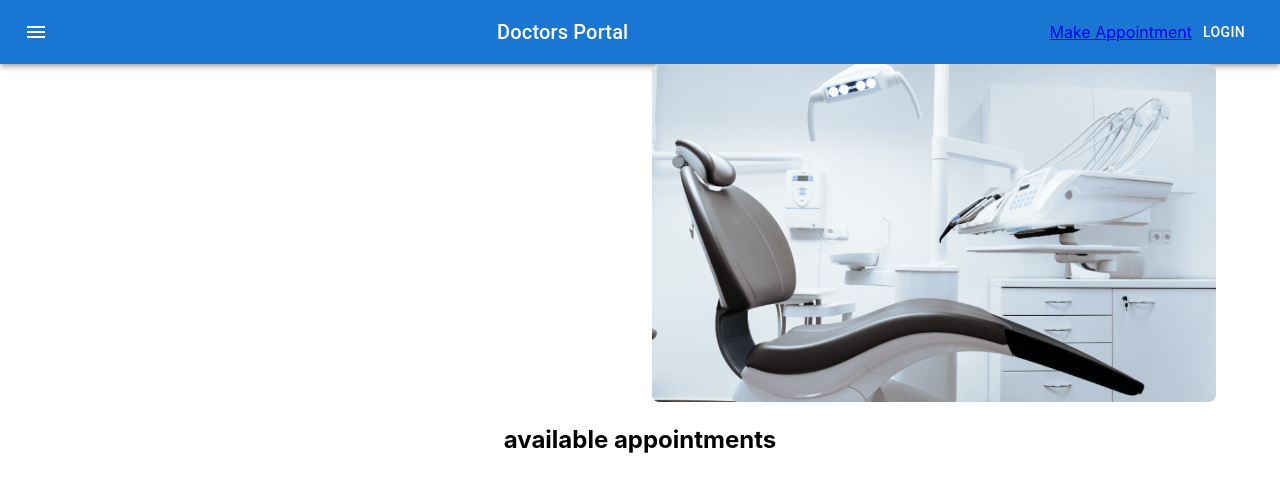
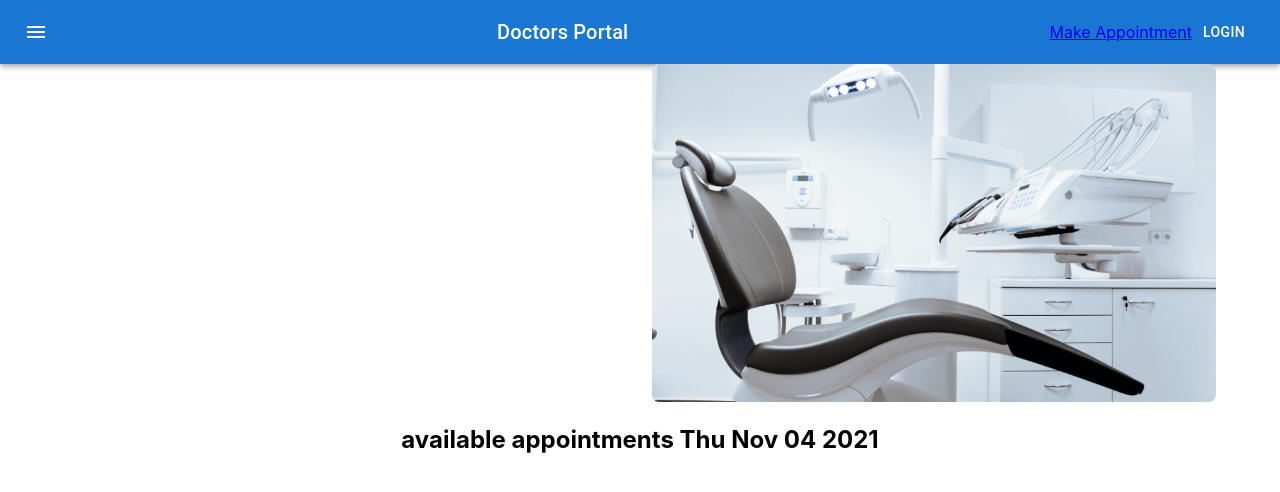
Before and after one commit to Aal-Emraan/doctors-portal-client-side, a React (Create React App) app: page /appointment in a window 1280 px wide. Shown: the top 492 px of the page. Built offline with nearby package versions, Linux system fonts and the light colour scheme; the HTML template or start-up script is replaced by a standard one.

Commit message:
date added

```diff
--- a/src/Pages/Appointment/Appointment/MakeAppointment.js
+++ b/src/Pages/Appointment/Appointment/MakeAppointment.js
@@ -3,10 +3,12 @@ import AppointmentHeader from '../AppointmentHeader/AppointmentHeader';
 import AvailableAppointments from '../AvailableAppointment/AvailableAppointments';
 
 const MakeAppointment = () => {
+
+    const [date, setDate] = React.useState(new Date());
     return (
         <div>
-            <AppointmentHeader></AppointmentHeader>
-            <AvailableAppointments></AvailableAppointments>
+            <AppointmentHeader date={date} setDate={setDate}></AppointmentHeader>
+            <AvailableAppointments date={date}></AvailableAppointments>
         </div>
     );
 };
--- a/src/Pages/Appointment/AppointmentHeader/AppointmentHeader.js
+++ b/src/Pages/Appointment/AppointmentHeader/AppointmentHeader.js
@@ -3,12 +3,12 @@ import React from 'react';
 import chair from '../../../images/chair.png'
 import Calender from '../../Shared/Calender/Calender';
 
-const AppointmentHeader = () => {
+const AppointmentHeader = ({date, setDate}) => {
     return (
         <Container>
             <Grid container spacing={3}>
                 <Grid item xs={12} md={6}>
-                    <Calender></Calender>
+                    <Calender date={date} setDate={setDate}></Calender>
                 </Grid>
                 <Grid item xs={12} md={6}>
                     <img style={{width: '100%'}} src={chair} alt="" />
--- a/src/Pages/Appointment/AvailableAppointment/AvailableAppointments.js
+++ b/src/Pages/Appointment/AvailableAppointment/AvailableAppointments.js
@@ -1,9 +1,9 @@
 import React from 'react';
 
-const AvailableAppointments = () => {
+const AvailableAppointments = ({date}) => {
     return (
         <div>
-            <h2>available appointments</h2>
+            <h2>available appointments {date.toDateString()}</h2>
         </div>
     );
 };
--- a/src/Pages/Shared/Calender/Calender.js
+++ b/src/Pages/Shared/Calender/Calender.js
@@ -1,23 +1,19 @@
 import React from 'react';
-import isWeekend from 'date-fns/isWeekend';
 import TextField from '@mui/material/TextField';
 import AdapterDateFns from '@mui/lab/AdapterDateFns';
 import LocalizationProvider from '@mui/lab/LocalizationProvider';
 import StaticDatePicker from '@mui/lab/StaticDatePicker';
 
-const Calender = () => {
-    const [value, setValue] = React.useState(new Date());
+const Calender = ({date, setDate}) => {
     return (
         <LocalizationProvider dateAdapter={AdapterDateFns}>
             <StaticDatePicker
-                orientation="landscape"
-                openTo="day"
-                value={value}
-                shouldDisableDate={isWeekend}
-                onChange={(newValue) => {
-                setValue(newValue);
-                }}
-                renderInput={(params) => <TextField {...params} />}
+            displayStaticWrapperAs="desktop"
+            value={date}
+            onChange={(newValue) => {
+                setDate(newValue);
+            }}
+            renderInput={(params) => <TextField {...params} />}
             />
         </LocalizationProvider>
     );
```
